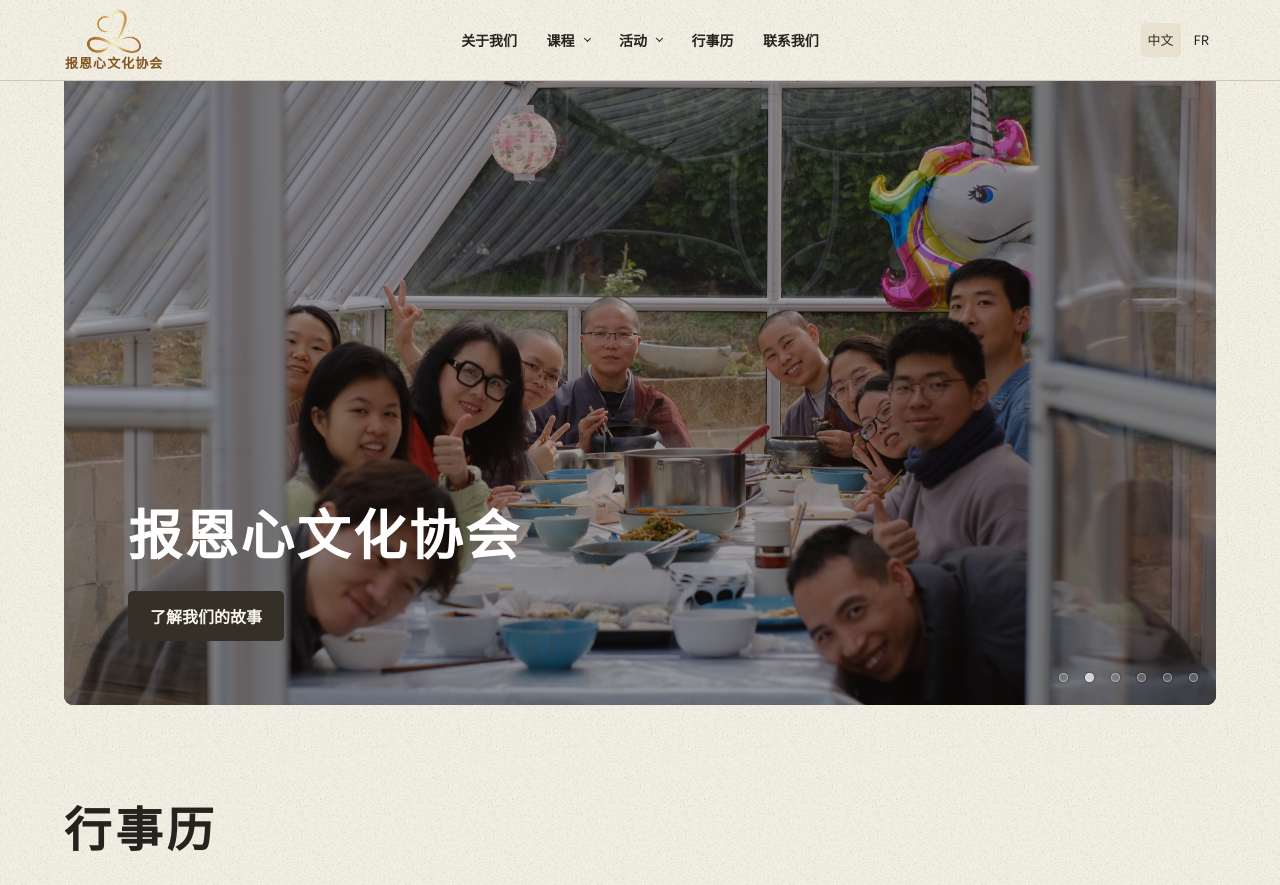
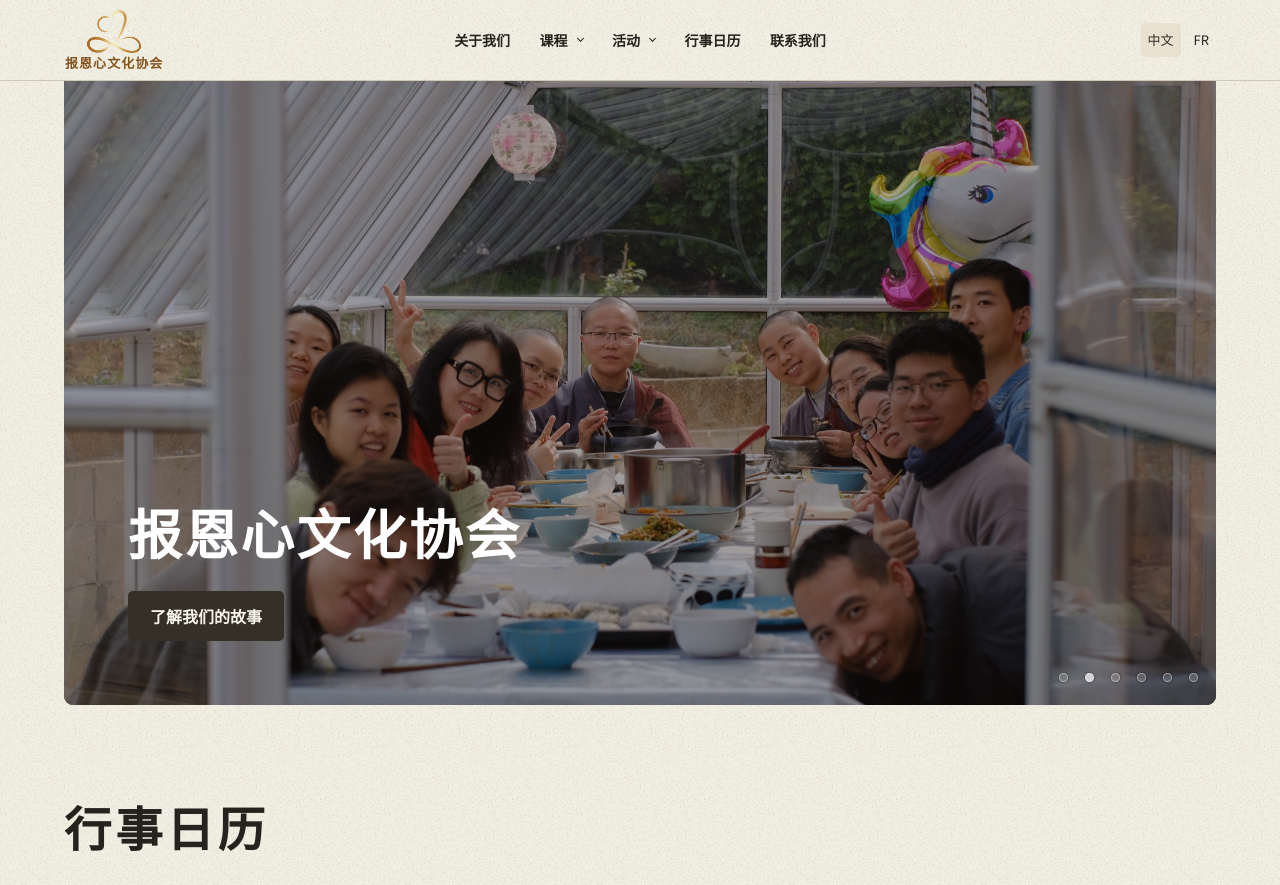
Before and after one commit to yizhi0129/paris-baoen, a plain HTML site: page dist/index.html in a window 1280 px wide. Shown: the top 885 px of the page. Drawn offline with Linux system fonts and the light colour scheme.

Commit message:
Update Chinese calendar label

```diff
--- a/dist/index.html
+++ b/dist/index.html
@@ -4,7 +4,7 @@
   <meta charset="utf-8">
   <meta name="viewport" content="width=device-width, initial-scale=1">
   <meta name="theme-color" content="#f1eee3">
-  <meta name="description" content="巴黎报恩寺中法双语网站。查看寺院行事历。">
+  <meta name="description" content="巴黎报恩寺中法双语网站。查看寺院行事日历。">
   <title>巴黎报恩寺 · Temple Bao’en Paris</title>
   <link rel="stylesheet" href="https://fonts.googleapis.com/css2?family=Libre+Baskerville:wght@400;600;700&amp;family=Newsreader:wght@500;600&amp;family=Noto+Sans+SC:wght@400;600;700&amp;family=Noto+Serif+SC:wght@600&amp;display=swap">
   <link rel="stylesheet" href="./styles.css">
@@ -36,7 +36,7 @@
             <a href="#concerts" data-copy="音乐会|Concerts">音乐会</a>
           </div>
         </details>
-        <a href="#calendar" data-copy="行事历|Agenda">行事历</a>
+        <a href="#calendar" data-copy="行事日历|Agenda">行事日历</a>
         <a href="#contact" data-copy="联系我们|Contact">联系我们</a>
       </nav>
       <div class="languages" role="group" aria-label="语言 · Langue">
@@ -73,7 +73,7 @@
     <section id="calendar" class="calendar-section section">
       <div class="section-heading">
         <div>
-          <h2 data-copy="行事历|Agenda du temple">行事历</h2>
+          <h2 data-copy="行事日历|Agenda du temple">行事日历</h2>
         </div>
       </div>
       <div class="calendar-layout">
```
Also changed, not shown: dist/about.html (+2 -2 lines).
